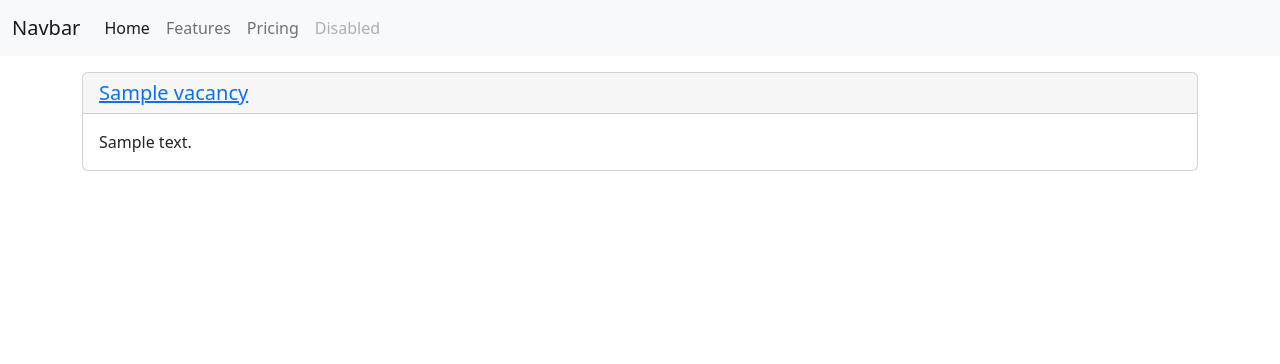
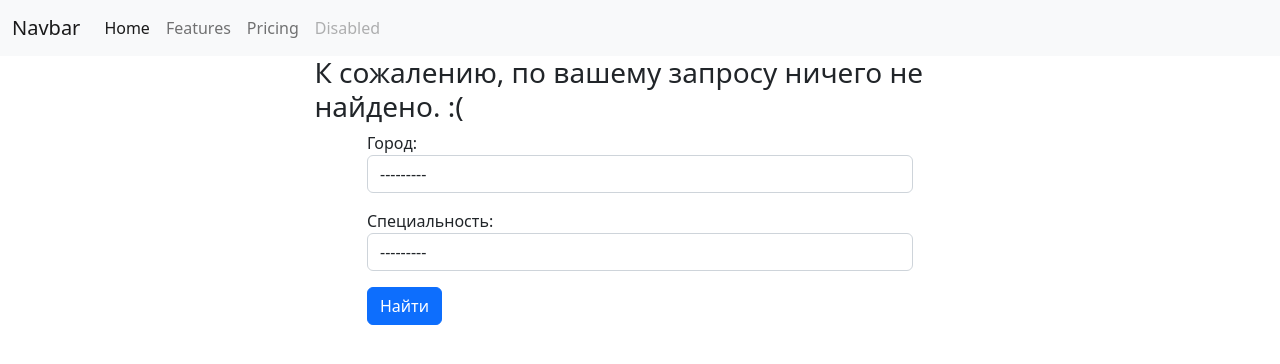
Before and after one commit to mynameisegor/scraping_service, a Django app: page /home/ in a window 1280 px wide. Shown: the top 364 px of the page. Run offline with Django 4.2, Linux system fonts and the light colour scheme; tables that the repository leaves empty hold one stand-in row (values such as "Sample post").

Commit message:
9th commit(создал файл форму и настроил визуал этой формы)

```diff
--- /dev/null
+++ b/src/scraping/forms.py
@@ -0,0 +1,12 @@
+from django import forms
+from scraping.models import City, Language
+
+
+class FindForm(forms.Form):
+    city = forms.ModelChoiceField(
+        queryset=City.objects.all(), to_field_name='slug', required=False,
+        widget=forms.Select(attrs={'class': 'form-control'}), label='Город')
+
+    language = forms.ModelChoiceField(
+        queryset=Language.objects.all(), to_field_name='slug', required=False,
+        widget=forms.Select(attrs={'class': 'form-control'}), label='Специальность')
--- a/src/scraping/templates/scraping/home.html
+++ b/src/scraping/templates/scraping/home.html
@@ -8,7 +8,26 @@
           <h5 class="card-header"><a href="{{ obj.url }}">{{ obj.title }}</a></h5>
           <div class="card-body">
             <p class="card-text">{{ obj.description }}</p>
+              <p>{{ obj.city.name }} | {{ obj.language.name }} |
+                  <small>{{ obj.timestamp|date:"d.m.Y" }}</small> </p>
           </div>
         </div>
+        {% empty %}
+        <div class="col-md-7 mx-auto">
+            <h3>К сожалению, по вашему запросу ничего не найдено. :(</h3>
+        </div>
     {% endfor %}
+<div class="row">
+    <div class="col-md-6 mx-auto">
+        <form method="GET" action="">
+              <div class="mb-3">
+                {{ form.as_p }}
+          </div>
+          <button type="submit" class="btn btn-primary">Найти</button>
+        </form>
+    </div>
+</div>
+
+
+
 {% endblock %}
--- a/src/scraping/views.py
+++ b/src/scraping/views.py
@@ -1,8 +1,21 @@
 from django.shortcuts import render
 from .models import Vacancy
+from .forms import FindForm
 
 
 # Create your views here.
 def home_view(request):
-    qs = Vacancy.objects.all()
-    return render(request, 'scraping/home.html', {'object_list': qs})
+    form = FindForm()
+    # print(request.GET)
+    city = request.GET.get('city')
+    language = request.GET.get('language')
+    qs = []
+    if city or language:
+        _filter = {}
+        if city:
+            _filter['city__slug'] = city
+        if language:
+            _filter['language__slug'] = language
+
+        qs = Vacancy.objects.filter(**_filter)
+    return render(request, 'scraping/home.html', {'object_list': qs, 'form': form})
```
